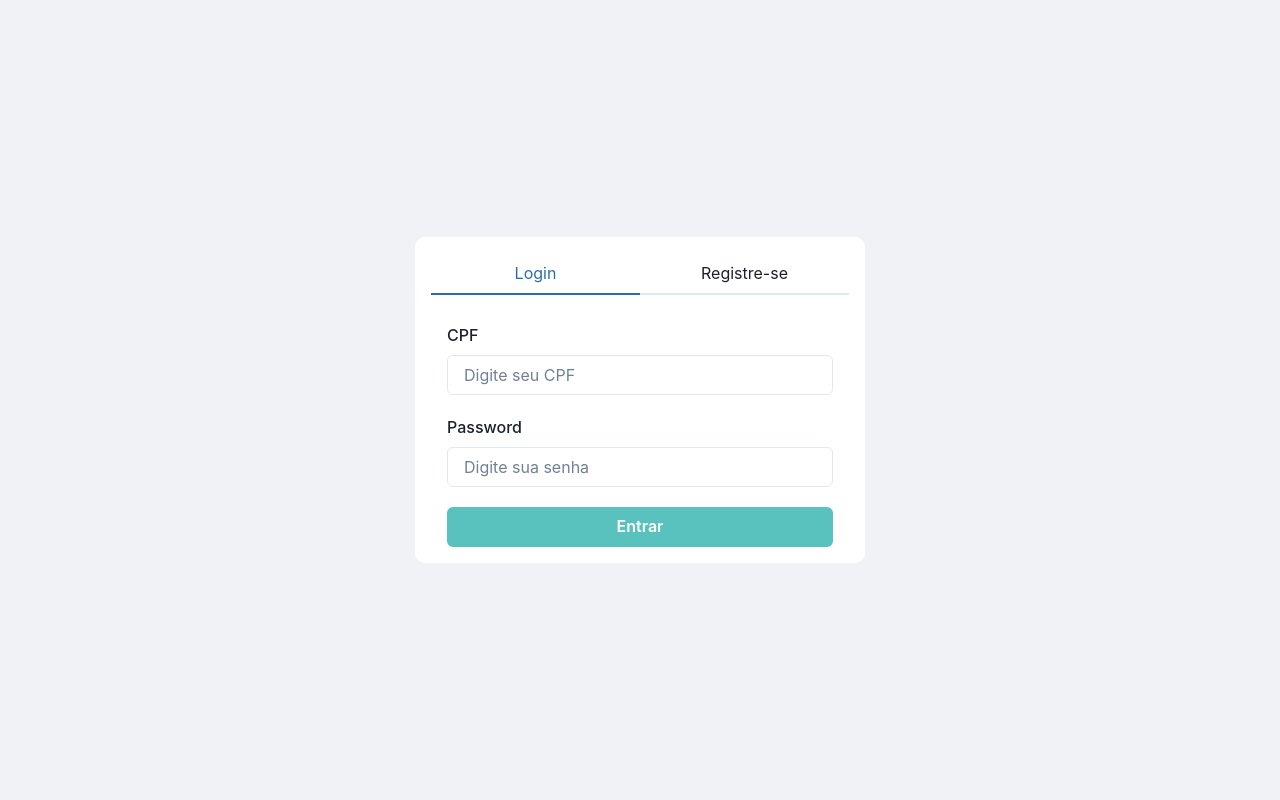
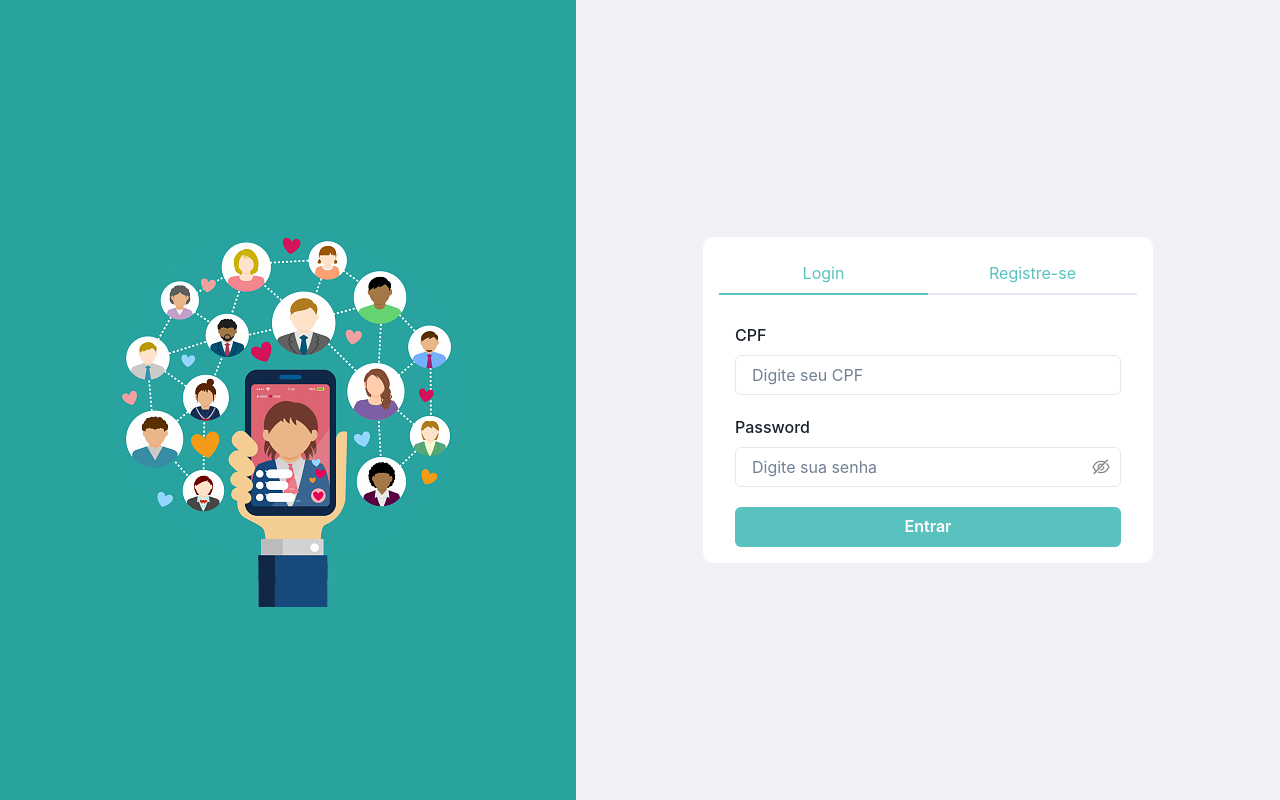
Before and after one commit to Igoviera/realtime-chat-cleint, a Next.js app: page /login in a window 1280 px wide. Built offline with nearby package versions, Linux system fonts and the light colour scheme; no server answers.

Commit message:
Correção da req para o socket, correção da scroll

```diff
--- a/components/login/index.tsx
+++ b/components/login/index.tsx
@@ -1,6 +1,16 @@
-import { VStack, FormLabel, Input, Button, Box, Text, Flex } from '@chakra-ui/react'
+import {
+    VStack,
+    FormLabel,
+    Input,
+    Button,
+    Box,
+    Text,
+    Flex,
+    InputRightElement,
+    InputGroup
+} from '@chakra-ui/react'
 
-import { useState } from 'react'
+import { useContext, useState } from 'react'
 import { signIn } from 'next-auth/react'
 import { useForm } from 'react-hook-form'
 import { yupResolver } from '@hookform/resolvers/yup'
@@ -9,6 +19,8 @@ import { useRouter } from 'next/router'
 import { getServerSession } from 'next-auth'
 import { GetServerSideProps } from 'next'
 import { authOptions } from '../../pages/api/auth/[...nextauth]'
+import { AiOutlineEye, AiOutlineEyeInvisible } from 'react-icons/ai'
+import { Context } from '../../context/context'
 
 const schema = yup
     .object({
@@ -18,8 +30,10 @@ const schema = yup
     .required()
 type FormData = yup.InferType<typeof schema>
 
-export function Login({ setLoading }: { setLoading: React.Dispatch<React.SetStateAction<boolean>> }) {
+export function Login() {
+    const { setLoading }: any = useContext(Context)
     const [hasError, setHasError] = useState('')
+    const [showPassword, setShowPassword] = useState(false)
     const router = useRouter()
 
     const {
@@ -31,6 +45,7 @@ export function Login({ setLoading }: { setLoading: React.Dispatch<React.SetStat
     })
 
     const onSubmit = async (credentials: FormData) => {
+        setLoading(true)
         const { cpf, password } = credentials
 
         try {
@@ -43,12 +58,16 @@ export function Login({ setLoading }: { setLoading: React.Dispatch<React.SetStat
             if (request && request.ok) {
                 router.push('/')
             } else {
+                setLoading(false)
                 setHasError('CPF ou senha invalida!')
             }
         } catch (error) {
+            setLoading(false)
             setHasError('Error')
         }
     }
+
+    const isPassword = () => setShowPassword(!showPassword)
 
     return (
         <VStack>
@@ -64,12 +83,24 @@ export function Login({ setLoading }: { setLoading: React.Dispatch<React.SetStat
                         {errors.cpf?.message}
                     </Text>
                     <FormLabel mt={'20px'}>Password</FormLabel>
-                    <Input
-                        maxLength={55}
-                        type="password"
-                        {...register('password')}
-                        placeholder="Digite sua senha"
-                    />
+                    <InputGroup>
+                        <Input
+                            maxLength={55}
+                            type={showPassword ? 'text' : 'password'}
+                            {...register('password')}
+                            placeholder="Digite sua senha"
+                        />
+                        <InputRightElement>
+                            <Box cursor={'pointer'} onClick={isPassword}>
+                                {showPassword ? (
+                                    <AiOutlineEye color="#6d6d6dcc" size={20} />
+                                ) : (
+                                    <AiOutlineEyeInvisible color="#6d6d6dcc" size={20} />
+                                )}
+                            </Box>
+                        </InputRightElement>
+                    </InputGroup>
+
                     <Text mb={5} fontSize={'14px'} color={'red'}>
                         {errors.password?.message}
                     </Text>
--- a/components/register/index.tsx
+++ b/components/register/index.tsx
@@ -1,9 +1,10 @@
 import { Button, FormLabel, Input, VStack, Text, Box, Flex } from '@chakra-ui/react'
 import { useForm } from 'react-hook-form'
-import { useState } from 'react'
+import { useContext, useState } from 'react'
 import { yupResolver } from '@hookform/resolvers/yup'
 import * as yup from 'yup'
 import axios from 'axios'
+import { Context } from '../../context/context'
 
 const schema = yup
     .object({
@@ -15,7 +16,8 @@ const schema = yup
     .required()
 type FormData = yup.InferType<typeof schema>
 
-export function Register({ setLoading }: { setLoading: React.Dispatch<React.SetStateAction<boolean>> }) {
+export function Register() {
+    const { setLoading }: any = useContext(Context)
     const [alert, setAlert] = useState('')
 
     const {
@@ -27,10 +29,14 @@ export function Register({ setLoading }: { setLoading: React.Dispatch<React.SetS
     })
     const onSubmit = async (data: FormData) => {
         try {
-            await axios.post(`http://localhost:5000/cadastrar/user`, data)
-            setAlert('Cadastro realizado com sucesso, volte para o login')
-        } catch (error) {
-            console.log(error)
+            const response = await axios.post(`http://localhost:5000/cadastrar/user`, data)
+            if (response) {
+                setAlert('')
+                setAlert(`${response.data.message}, volte para o login`)
+            }
+        } catch (error: any) {
+            setAlert(error.response.data.message)
+            console.log(error.response.data.message)
         }
     }
 
@@ -38,11 +44,20 @@ export function Register({ setLoading }: { setLoading: React.Dispatch<React.SetS
         <VStack spacing="5px">
             <Box w={'100%'}>
                 <form onSubmit={handleSubmit(onSubmit)}>
-                    <Flex borderRadius={5} justifyContent={'center'} alignItems={'center'} bg={'green.100'}>
-                        <Text textAlign={'center'} color={'green.500'}>
-                            {alert}
-                        </Text>
-                    </Flex>
+                    {alert && (
+                        <Flex
+                            borderRadius={5}
+                            p={'9px'}
+                            justifyContent={'center'}
+                            alignItems={'center'}
+                            bg={'green.100'}
+                        >
+                            <Text textAlign={'center'} color={'green.500'}>
+                                {alert}
+                            </Text>
+                        </Flex>
+                    )}
+
                     <FormLabel mt={5}>Name</FormLabel>
                     <Input maxLength={55} {...register('name')} placeholder="Digite seu nome" />
                     <Text fontSize={'14px'} color={'red'}>
@@ -59,7 +74,7 @@ export function Register({ setLoading }: { setLoading: React.Dispatch<React.SetS
                         {errors.email?.message}
                     </Text>
                     <FormLabel mt={'20px'}>CPF</FormLabel>
-                    <Input maxLength={14} {...register('cpf')} placeholder="Digite seu CPF" />
+                    <Input type="number" maxLength={14} {...register('cpf')} placeholder="Digite seu CPF" />
                     <Text fontSize={'14px'} color={'red'}>
                         {errors.cpf?.message}
                     </Text>
--- a/context/context.tsx
+++ b/context/context.tsx
@@ -1,6 +1,7 @@
 import { createContext } from 'react'
 import { useState, useEffect } from 'react'
 import {api} from '../services/api'
+import { useSession } from 'next-auth/react'
 
 interface ContextProps {
     children?: React.ReactNode
@@ -16,6 +17,8 @@ interface ContextType {
 export const Context = createContext<ContextType>({} as ContextType)
 
 export const ContextProvider = ({ children }: ContextProps) => {
+    const { data: session } = useSession()
+    const [loading, setLoading] = useState(false)
     const [chatList, setChatList] = useState([])
 
     async function fetchUsers() {
@@ -31,5 +34,5 @@ export const ContextProvider = ({ children }: ContextProps) => {
         fetchUsers()
     }, [])
 
-    return <Context.Provider value={{ chatList }}>{children}</Context.Provider>
+    return <Context.Provider value={{ chatList, session, loading, setLoading }}>{children}</Context.Provider>
 }
--- a/pages/_app.tsx
+++ b/pages/_app.tsx
@@ -1,4 +1,4 @@
-import { ChakraProvider } from '@chakra-ui/react'
+import { ChakraProvider} from '@chakra-ui/react'
 import type { AppProps } from 'next/app'
 import '../styles/globals.css'
 import { ContextProvider } from '../context/context'
--- a/pages/login.tsx
+++ b/pages/login.tsx
@@ -1,40 +1,60 @@
-import { Box, Container } from '@chakra-ui/react'
+import { Box, Container, Img } from '@chakra-ui/react'
 import { Tabs, TabList, Tab, TabPanels, TabPanel } from '@chakra-ui/react'
 import { Register } from '../components/register'
 import { Login } from '../components/login'
 import { getSession } from 'next-auth/react'
 import Head from 'next/head'
+import { useContext } from 'react'
+import { Context } from '../context/context'
 import { Loading } from '../components/Loading'
-import { useState } from 'react'
 
 export default function () {
-    const [loanding, setLoading] = useState(false)
+    const { loading }: any = useContext(Context)
 
     return (
         <>
             <Head>
                 <title>Chat-Login</title>
             </Head>
-            {loanding ? (
+            {loading === true ? (
                 <Loading />
             ) : (
-                <Box  bg={'#F0F2F5'} display={'flex'} justifyContent={'center'} alignItems={'center'} h={'100vh'}>
+                <Box
+                    bg={'#F0F2F5'}
+                    display={'flex'}
+                    justifyContent={'center'}
+                    alignItems={'center'}
+                    h={'100vh'}
+                >
+                    <Box
+                        display={{ md: 'flex', base: 'none' }}
+                        flexDirection={'column'}
+                        justifyContent={'center'}
+                        alignItems={'center'}
+                        w={'45%'}
+                        h={'100%'}
+                        bg={'#29A59D'}
+                    >
+                        <Img src="banner11111.png" />
+                    </Box>
+                    <Box display={'flex'} justifyContent={'center'} alignItems={'center'} flex={'1'}>
                         <Container maxW={'450px'} ml={2} mr={2} bg={'white'} borderRadius={10}>
                             <Tabs size="md" variant="line">
                                 <TabList mt={'1em'}>
-                                <Tab w={'50%'}>Login</Tab>
-                                <Tab w={'50%'}>Registre-se</Tab>
+                                    <Tab color={'#59C2BE'} w={'50%'}>Login</Tab>
+                                    <Tab color={'#59C2BE'} w={'50%'}>Registre-se</Tab>
                                 </TabList>
                                 <TabPanels>
                                     <TabPanel>
-                                    <Login setLoading={setLoading} />
+                                        <Login />
                                     </TabPanel>
                                     <TabPanel>
-                                    <Register setLoading={setLoading} />
+                                        <Register />
                                     </TabPanel>
                                 </TabPanels>
                             </Tabs>
                         </Container>
+                    </Box>
                 </Box>
             )}
         </>
```
Also changed, not shown: components/MessageItem/index.tsx (+6 -8 lines), components/chatListItem/index.tsx (+34 -4 lines), components/chatWindow/index.tsx (+46 -28 lines), pages/index.tsx (+13 -11 lines), socket/socket.js (deleted, +0 -7 lines), public/banner11111.png (added). Lines whose indentation alone changed are shown as unchanged.
